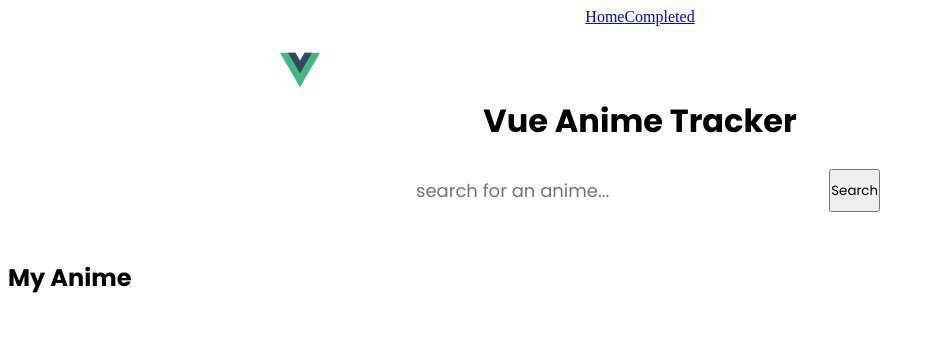
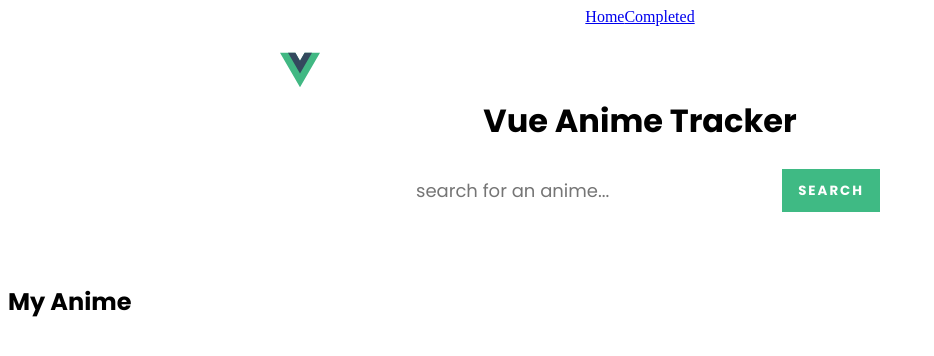
Before and after one commit to StephanRaab/vue-anime-tracker, a Vue app in the folder vue-anime-tracker/: page / in a window 1280 px wide. Shown: the top 356 px of the page, without its empty margins (0-934 px from the left). Built offline with nearby package versions, Linux system fonts and the light colour scheme.

Commit message:
update search results

```diff
--- a/vue-anime-tracker/src/components/TheHome.vue
+++ b/vue-anime-tracker/src/components/TheHome.vue
@@ -84,7 +84,7 @@ onMounted(() => {
 
       <form @submit.prevent="searchAnime">
         <input type="text" placeholder="search for an anime..." v-model="query" @input="handleInput" />
-        <button type="submit">Search</button>
+        <button type="submit" class="btn">SEARCH</button>
       </form>
     </main>
 
@@ -95,7 +95,7 @@ onMounted(() => {
           <h3>{{ anime.title }}</h3>
           <pre :title="anime.synopsis" v-if="anime.synopsis">{{ anime.synopsis }}</pre>
           <span class="flex-1" />
-          <button @click="addAnime(anime)">Add to My Anime</button>
+          <button @click="addAnime(anime)" class="btn">Add to My Anime</button>
         </div>
       </div>
     </div>
@@ -113,11 +113,11 @@ onMounted(() => {
           <div class="anime-progress">
             <span>Progress: {{ anime.watched_episodes }}/{{ anime.total_episodes }}</span>
 
-            <button :disabled="anime.watched_episodes == 0" class="decrement-btn" @click="decrementWatchCount(anime)">-</button>
-            <button :disabled="anime.watched_episodes == anime.total_episodes" class="increment-btn"
+            <button :disabled="anime.watched_episodes == 0" class="btn" @click="decrementWatchCount(anime)">-</button>
+            <button :disabled="anime.watched_episodes == anime.total_episodes" class="btn"
               @click="incrementWatchCount(anime)">+</button>
 
-            <button class="delete-btn" @click="deleteAnime(anime)">Delete</button>
+            <button class="btn delete-btn" @click="deleteAnime(anime)">Delete</button>
           </div>
 
         </div>
@@ -167,7 +167,37 @@ form input {
   width: 100%;
 }
 
-.search-btn {
+.btn {
+  appearance: none;
+  outline: none;
+  border: none;
   cursor: pointer;
+  background: none;
+  display: block;
+  padding: 0.5rem 1rem;
+  font-weight: 700;
+  color: #ffffff;
+  background-image: linear-gradient(to right, #3FBA84 50%, #30485E 50%);
+  transition: 0.4s;
+  background-size: 200%;
+  text-transform: uppercase;
+  letter-spacing: 2px;
+}
+
+.btn:hover {
+  background-position: right;
+}
+
+.delete-btn {
+  background-image: linear-gradient(to right, #ba3f5e 50%, #5e3056 50%);
+}
+
+.anime-search-results {
+  background-color: #fff;
+  border-radius: 0.5rem;
+  box-shadow: 0 2px 4px rgba(0,0,0,0.1);
+  max-height: 480px;
+  overflow-y: scroll;
+  margin-bottom: 1.5rem;
 }
 </style>
```
